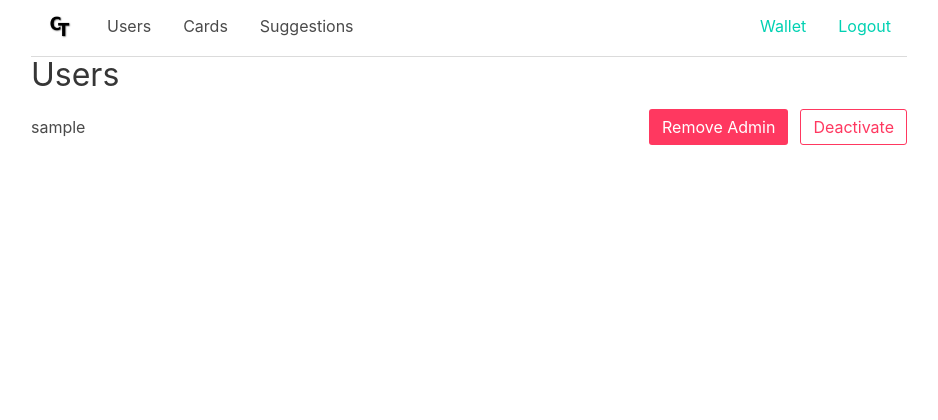
After one commit to rpp114/cards, a Flask app: page /admin/users in a window 1280 px wide. The commit adds this page. Shown: the top 420 px of the page, without its empty margins (171-1109 px from the left). Run offline with Flask 2, Linux system fonts and the light colour scheme; a user stored in the database is signed in; tables that the repository leaves empty hold one stand-in row (values such as "Sample post"); parts of the project's set-up code (start-up, migrations or seed data) failed here and were passed over.

Commit message:
added admin users and admin cards

```diff
--- a/app/models.py
+++ b/app/models.py
@@ -19,6 +19,7 @@ class User(UserMixin, db.Model):
     session_token = db.Column(db.VARCHAR(256))
     status = db.Column(db.VARCHAR(15), default='active')
     first_login = db.Column(db.SMALLINT())
+    admin = db.Column(db.SMALLINT(), default=0)
     cards = db.relationship('Card', secondary='user_card_lookup')
 
     def __repr__(self):
@@ -35,6 +36,9 @@ class User(UserMixin, db.Model):
 
     def check_password(self, password):
         return check_password_hash(self.password, password)
+
+    def adjust_admin(self):
+        self.admin = not self.admin
 
 ####################################################
 #  Card and Company Definitions -- User Join to Cards
--- a/app/routes.py
+++ b/app/routes.py
@@ -41,7 +41,7 @@ def signup():
 
 		login_user(user, remember=form.remember_me.data)
 
-		return redirect(url_for('wallet'))
+		return redirect(url_for('user_wallet'))
 
 	return render_template('signup.html', form=form)
 
@@ -63,7 +63,7 @@ def login():
 		login_user(user, remember = form.remember_me.data)
 
 		flash('Logged in user: {}'.format(current_user.username))
-		return redirect(url_for('wallet'))
+		return redirect(url_for('user_wallet'))
 
 	return render_template('login.html', title='Sign In', form=form)
 
@@ -75,7 +75,7 @@ def login():
 
 @app.route('/user/wallet')
 @login_required
-def wallet():
+def user_wallet():
 
 	return render_template('user_wallet.html',user=current_user)
 
@@ -136,10 +136,56 @@ def card_profile():
 # Admin Views
 ##############################################################
 
+@app.route('/admin')
+@login_required
+def admin():
+	if not current_user.admin:
+		return redirect(url_for('index'))
+
+	return render_template('admin.html')
+
+
+@app.route('/admin/users')
+@login_required
+def admin_users():
+	if not current_user.admin:
+		return redirect(url_for('index'))
+	users = models.User.query.all()
+
+	return render_template('admin_users.html', users=users)
+
+@app.route('/admin/adjust_user')
+@login_required
+def adjust_user():
+	if not current_user.admin:
+		return redirect(url_for('index'))
+	user_id = request.args.get('user_id')
+	action = request.args.get('action')
+
+	user = models.User.query.get(user_id)
+	print(user)
+	if action == 'admin':
+		user.adjust_admin()
+		db.session.commit()
+	return redirect(url_for('admin_users'))
+
+@app.route('/admin/cards')
+@login_required
+def admin_cards():
+	if not current_user.admin:
+		return redirect(url_for('index'))
+	cards = models.Card.query.all()
+
+	return render_template('admin_cards.html', cards=cards)
+
 @app.route('/admin/card')
 @login_required
-def admin_card_profile():
+def admin_card():
+	if not current_user.admin:
+		return redirect(url_for('index'))
 	card_id = request.args.get('card_id')
+
+	card = models.Card.query.get(card_id)
 
 	spending_categories = []
 
@@ -148,4 +194,4 @@ def admin_card_profile():
 
 	reward = card.signup_bonuses.filter_by(status='active').first()
 
-	return render_template('admin_card_page.html',card=card, reward=reward, spending_categories = spending_categories)
+	return render_template('admin_card.html',card=card, reward=reward, spending_categories = spending_categories)
--- a/app/templates/admin_base.html
+++ b/app/templates/admin_base.html
@@ -13,17 +13,35 @@
     </div>
   </div>
   <div class="navbar-menu" id="main-nav">
-    <div class="navbar-item is-hoverable">
-      <a href="{{url_for('wallet') }}">Users</a>
+    <div class="navbar-item has-dropdown is-hoverable">
+    <div class="navbar-item is-active">
+      Users
     </div>
-    <div class="navbar-item is-hoverable">
-      <a href="{{url_for('user_cards') }}">Cards</a>
+      <div class="navbar-dropdown">
+        <a class="navbar-item" href="{{url_for('admin_users')}}">Users</a>
+      </div>
     </div>
-    <div class="navbar-item is-hoverable">
-      <a href="{{ url_for('user_profile') }}">Articles</a>
+    <div class="navbar-item has-dropdown is-hoverable">
+    <div class="navbar-item is-active">
+      Cards
+    </div>
+      <div class="navbar-dropdown">
+        <a class="navbar-item" href="{{url_for('admin_cards')}}">Cards</a>
+      </div>
+    </div>
+    <div class="navbar-item has-dropdown is-hoverable">
+    <div class="navbar-item is-active">
+      Suggestions
+    </div>
+      <div class="navbar-dropdown">
+        <a class="navbar-item" href="{{url_for('admin')}}">Suggestions</a>
+      </div>
     </div>
     <span class="navbar-end">
-    <div class="navbar-item is-hoverable">
+    <div class="navbar-item">
+        <a href="{{ url_for('user_wallet') }}">Wallet</a>
+    </div>
+    <div class="navbar-item">
         <a href="{{ url_for('logout') }}">Logout</a>
     </div>
   </span>
--- /dev/null
+++ b/app/templates/admin_users.html
@@ -0,0 +1,34 @@
+{% extends "admin_base.html" %}
+
+{% block content %}
+  <div class="content">
+    <h1>Users</h1>
+    {% for user in users %}
+    <div class="level">
+      <span class="level-right">
+        <div class="level-item">
+          <p>{{user.username}}</p>
+        </div>
+      </span>
+      <span class="level-left">
+        <div class="level-item">
+          {% if user.admin %}
+          <button class="button is-danger" type="button"  onClick="location.href='{{url_for('adjust_user', action='admin', user_id=user.id)}}'">Remove Admin</button>
+          {% else %}
+          <button class="button is-primary" type="button" onClick="location.href='{{url_for('adjust_user', action='admin', user_id=user.id)}}'">Make Admin</button>
+          {% endif %}
+        </div>
+        <div class="level-item">
+          {% if user.status == 'active' %}
+          <button class="button is-danger is-outlined" type="button">Deactivate</button>
+          {% else %}
+          <button class="button is-success is-outlined" type="button">Activate</button>
+          {% endif %}
+        </div>
+      </span>
+    </div>
+    {% endfor %}
+  </div>
+
+
+{% endblock %}
```
Also changed, not shown: app/templates/admin.html (added, +9 -0 lines), app/templates/admin_card.html (renamed from app/templates/admin_card_page.html, +4 -5 lines), app/templates/admin_cards.html (added, +23 -0 lines), app/templates/internal_base.html (+4 -3 lines), migrations/versions/11401b7b3d55_.py (added, +28 -0 lines).
